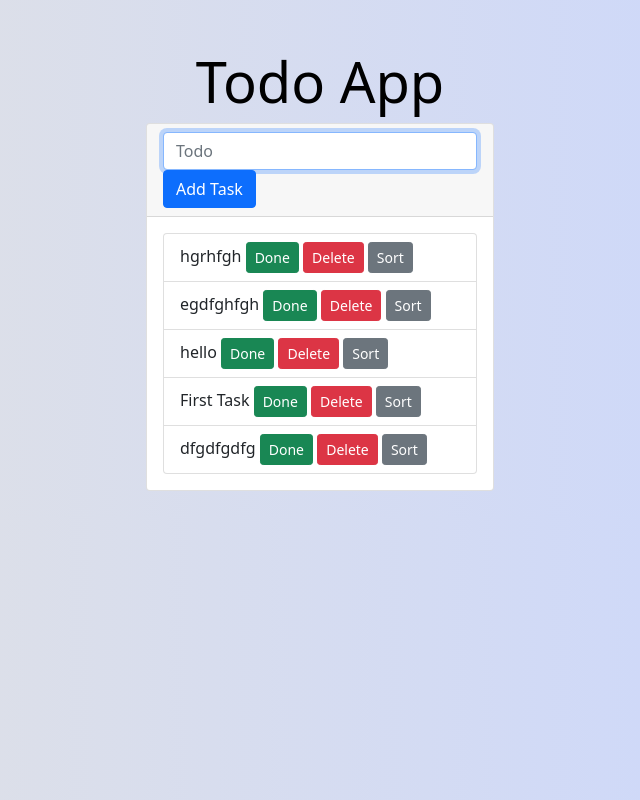
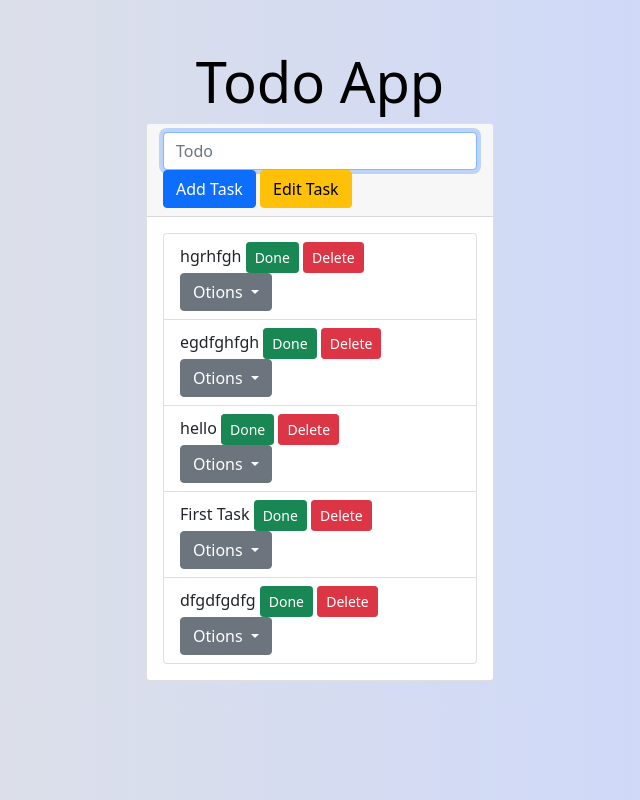
Before and after one commit to alexscoelho/flask-todos, a Flask app: page / in a window 1280 px wide. Shown: the whole page, without its empty margins (320-960 px from the left). Run offline with Flask 2, Linux system fonts and the light colour scheme; data comes from the database, SQL or seed files in the repository; both versions use the stored data as it was after the commit.

Commit message:
working on edit

```diff
--- a/app.py
+++ b/app.py
@@ -24,13 +24,24 @@ def index():
     Home page
     '''
     todos = Todo.query.all()
-    return render_template('index.html', todos=todos)
+    all_todos = list(map(lambda x: x.serialize(), todos))
+    return render_template('index.html',  all_todos=all_todos)
 
 
 @app.route("/sort")
 def sort_todos():
     todos = Todo.query.order_by(Todo.name).all()
-    return render_template('index.html', todos=todos)
+    all_todos = list(map(lambda x: x.serialize(), todos))
+    return render_template('index.html',  all_todos=all_todos)
+
+
+@app.route("/edit/<id>")
+def edit_todos(id):
+    body = request.form
+    todo = Todo.query.filter_by(id=id).first()
+    todo.name = body['name']
+    db.session.commit()
+    return redirect(url_for('index'))
 
 
 @app.route("/todo", methods=['POST'])
@@ -46,7 +57,6 @@ def add_todo():
 def done(id):
     todo = Todo.query.filter_by(id=id).first()
     todo.completed = not(todo.completed)
-    print(todo.completed)
     db.session.commit()
     return redirect(url_for('index'))
 
--- a/models.py
+++ b/models.py
@@ -22,3 +22,10 @@ class Todo(db.Model):
     id = db.Column(db.Integer, primary_key=True)
     name = db.Column(db.String(80), unique=False, nullable=False)
     completed = db.Column(db.Boolean, default=False)
+
+    def serialize(self):
+        return {
+            "id": self.id,
+            "name": self.name,
+            "completed": self.completed,
+        }
--- /dev/null
+++ b/static/js/index.js
@@ -0,0 +1,9 @@
+$(document).ready(function () {
+  $(".edit").click(function (event) {
+    todoName = $(this).data("name");
+    id = $(this).data("id");
+    $("#task-name").val(todoName);
+    $("#edit").data("id", id);
+    $("#edit").attr("href", `/edit/${id}`);
+  });
+});
--- a/templates/index.html
+++ b/templates/index.html
@@ -5,32 +5,47 @@
     <meta http-equiv="X-UA-Compatible" content="IE=edge" />
     <meta name="viewport" content="width=device-width, initial-scale=1.0" />
     <title>Todo App</title>
+    <script src="https://ajax.googleapis.com/ajax/libs/jquery/3.5.1/jquery.min.js"></script>
+    <script src="static/js/index.js"></script>
     <link href="https://cdn.jsdelivr.net/npm/bootstrap@5.0.1/dist/css/bootstrap.min.css" rel="stylesheet" integrity="sha384-+0n0xVW2eSR5OomGNYDnhzAbDsOXxcvSN1TPprVMTNDbiYZCxYbOOl7+AMvyTG2x" crossorigin="anonymous">
     <link rel="stylesheet" href="{{url_for('static', filename='css/styles.css')}}"></link>
   </head>
   <body>
     <main class="container p-4">
         <h1 class="display-4 text-center mt-4"> Todo App</h1>
-
         <div class="row">
             <div class="col-md-4 offset-md-4 my-auto">
                 <div class="card">
                     <div class="card-header">
-                        <form action="/todo" method="POST">
+                        <form action="/todo" method="POST" >
                         <div class="form-group">
-                            <input type="text" name="name" placeholder="Todo" class="form-control" autoFocus="true">
+                            <input type="text" name="name" id="task-name" placeholder="Todo" class="form-control" autoFocus="true">
                         </div>
                             <button type="submit" class="btn btn-primary btn-block">Add Task</button>
+                            <a class="btn btn-warning btn-block" id="edit">Edit Task</a>
                         </form>
                     </div>
                     <div class="card-body">
                     <ul class="list-group">
-                        {% for todo in todos %}
-                           <li class="list-group-item">
-                           <span class="{% if todo.completed %} done {% endif %}">{{todo.name}}</span/>
-                            <a href="/done/{{todo.id}}" class="btn btn-success btn-sm">Done</a>
-                            <a href="/delete/{{todo.id}}" class="btn btn-danger btn-sm">Delete</a>
-                            <a href="/sort" class="btn btn-secondary btn-sm">Sort</a>
+
+                        {% for todo in all_todos %}
+                           <li class="list-group-item todo" >
+                            <span class=" {% if todo.completed %} done {% endif %}">{{todo.name}}</span/>
+                                <a href="/done/{{todo.id}}" class="btn btn-success btn-sm">Done</a>
+                                <a href="/delete/{{todo.id}}" class="btn btn-danger btn-sm">Delete</a>
+
+                                <div class="dropdown">
+                                    <button class="btn btn-secondary dropdown-toggle"
+                                    type="button" id="dropdownMenuButton1"
+                                    data-bs-toggle="dropdown"
+                                    aria-expanded="false">
+                                        Otions
+                                    </button>
+                                    <ul class="dropdown-menu" aria-labelledby="dropdownMenuButton1">
+                                        <li><a class="dropdown-item" href="/sort">Sort</a></li>
+                                        <li><a class="dropdown-item edit" data-id="{{todo.id}}" data-name="{{todo.name}}" href="#">Edit</a></li>
+                                    </ul>
+                                </div>
                            </li>
                         {% endfor %}
                     </ul>
@@ -38,7 +53,7 @@
                 </div>
             </div>
         </div>
-
     </main>
+    <script src="https://cdn.jsdelivr.net/npm/bootstrap@5.0.1/dist/js/bootstrap.bundle.min.js" integrity="sha384-gtEjrD/SeCtmISkJkNUaaKMoLD0//ElJ19smozuHV6z3Iehds+3Ulb9Bn9Plx0x4" crossorigin="anonymous"></script>
   </body>
 </html>
```
Also changed, not shown: database/todos.db.
